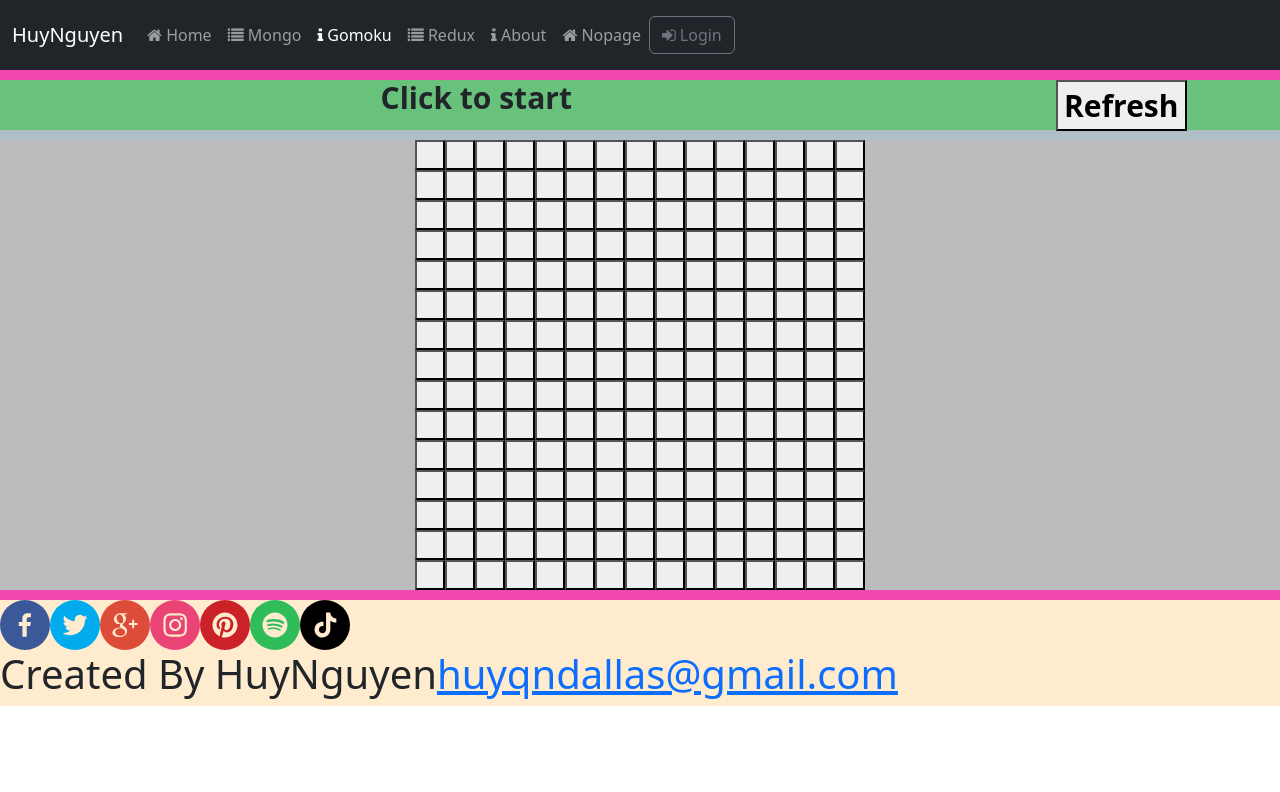
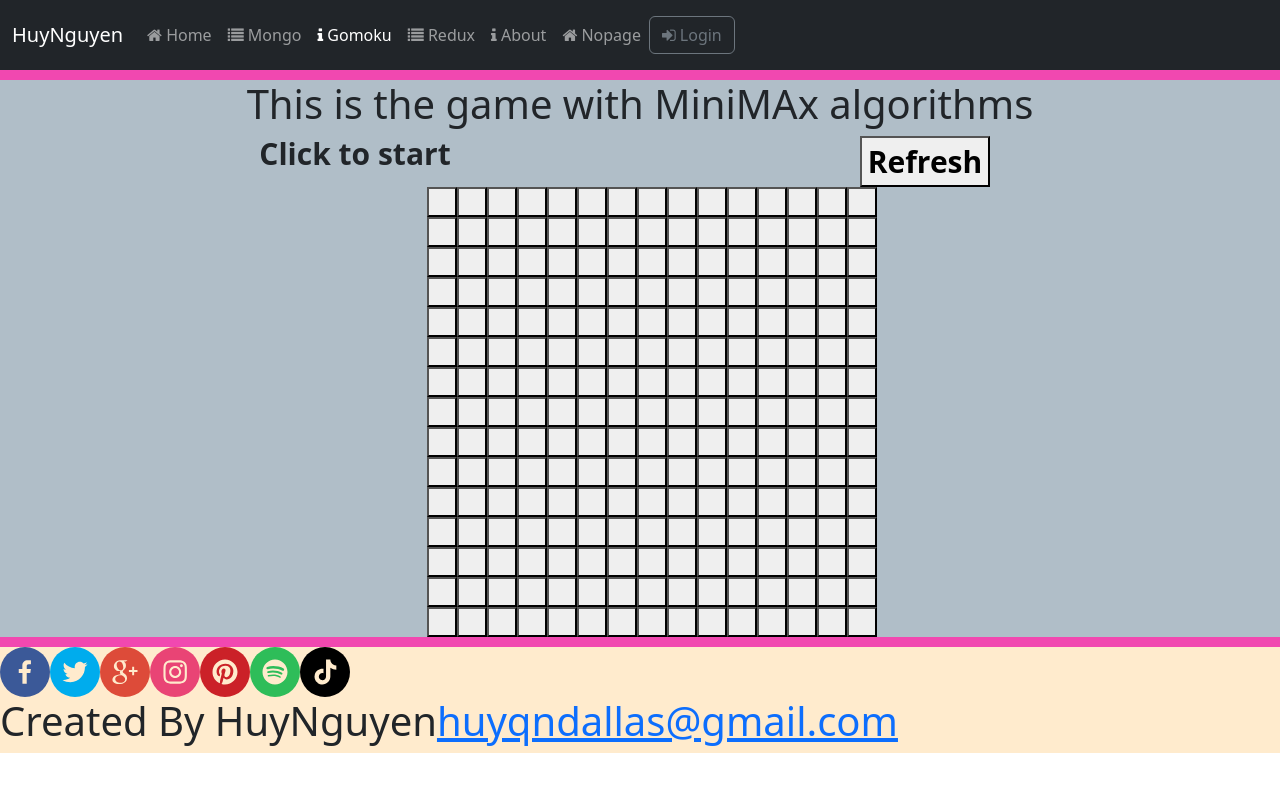
Before and after one commit to HuyNguyen0195/huynguyen0195.github.io, a React (Create React App) app: page /gomoku in a window 1280 px wide. Shown: the top 792 px of the page. Built offline with nearby package versions, Linux system fonts and the light colour scheme.

Commit message:
add gomoku description

```diff
--- a/src/App.js
+++ b/src/App.js
@@ -4,7 +4,7 @@ import Footer from './components/footer';
 import {Route, Routes } from 'react-router-dom'
 import About from './components/mainComponent/about/aboutComponent';
 import Mongo from './components/mongo';
-import Gomoku from './components/mainComponent/games/gomokuComponent';
+import Gomoku from './components/mainComponent/games/gomoku';
 import NoPage from './components/noPage';
 import CarApi from './components/mainComponent/carApiFetching/redux';
 import NavMenu from './components/navMenu';
--- a/src/components/mainComponent/games/gomokuComponent.js
+++ b/src/components/mainComponent/games/gomoku.js
@@ -612,15 +612,23 @@ const Gomoku = () => {
         }
     }
 
-    return (<div className='gomoku'>
-                <div className='gomokuBar'>
-                    <Message value={message} />
-                    <Refresh onClick={refresh} value={'Refresh'} />
+    return (<div className='container'>
+                <div className='row'>
+                    <h1>This is the game with MiniMAx algorithms</h1>
+                    </div>
+                <div className='row'>
+                    <div className='col'>
+                        <Message value={message} />
+                    </div>
+                    <div className='col'>
+                        <Refresh onClick={refresh} value={'Refresh'} />
+                    </div>
                 </div>
-                <div className='gomokuBoard'>
+                <div className='row'>
                     <Board onClick={handleInput} value={board} />
                 </div>
-            </div>)
+            </div>
+            )
 }
 
 export default Gomoku
```
